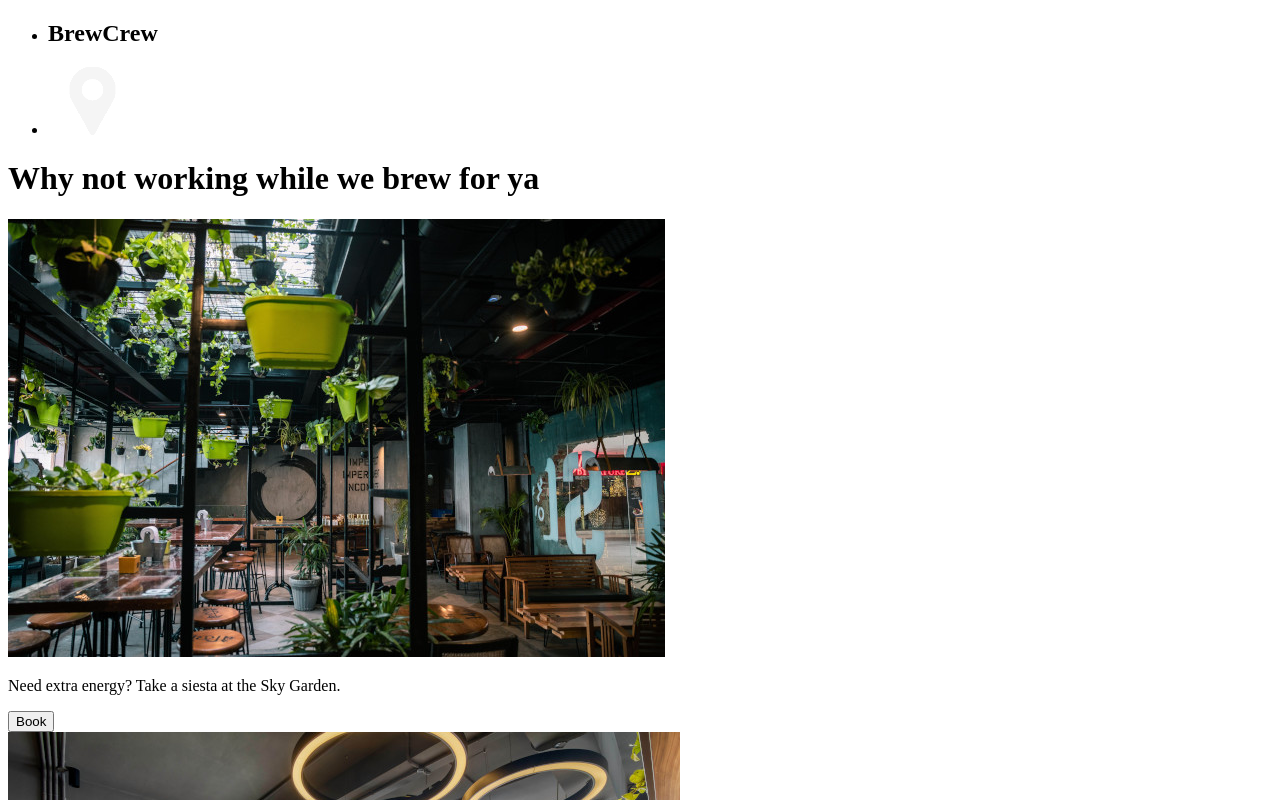
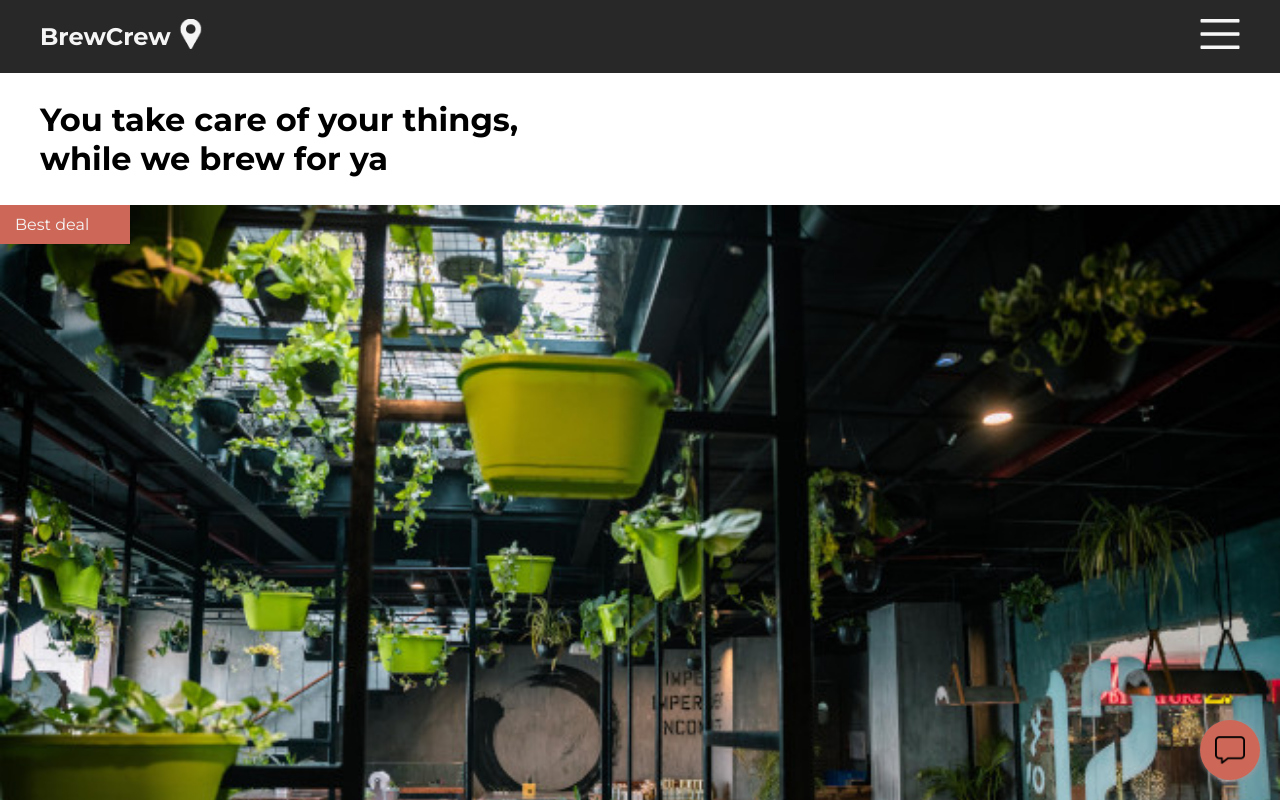
Before and after one commit to abram-stack/brew-crew-cafe, a plain HTML site: page index.html in a window 1280 px wide. Shown: the top 800 px of the page. Drawn offline with Linux system fonts and the light colour scheme.

Commit message:
add css style, feat: fix and relative positioning

```diff
--- a/index.html
+++ b/index.html
@@ -3,52 +3,74 @@
   <head>
     <meta charset="UTF-8" />
     <meta name="viewport" content="width=device-width, initial-scale=1.0" />
+    <link rel="stylesheet" href="style.css" />
+    <link rel="preconnect" href="https://fonts.googleapis.com" />
+    <link rel="preconnect" href="https://fonts.gstatic.com" crossorigin />
+    <link
+      href="https://fonts.googleapis.com/css2?family=Montserrat:wght@400;700&display=swap"
+      rel="stylesheet"
+    />
     <title>Brewing Crew Cafe</title>
   </head>
   <body>
     <header>
-      <nav>
+      <nav class="container">
         <ul>
           <li>
             <h1>BrewCrew</h1>
           </li>
           <li>
-            <img src="/images/pin.png" />
+            <img src="/images/pin.png" class="logo-img" />
+          </li>
+          <li class="align-right">
+            <img src="/images/burger.png" class="menu-nav" />
           </li>
         </ul>
       </nav>
     </header>
-    <div>
-      <h1>Why not working while we brew for ya</h1>
+    <div class="hero">
+      <h1 class="container"
+        >You take care of your things, <br />while we brew for ya</h1
+      >
     </div>
     <main>
-      <section>
-        <div>
-          <img src="images/sky-garden.jpg" />
+      <section class="item">
+        <div class="item-heading">
+          <img class="main-img" src="images/sky-garden.jpg" />
+          <div class="img-banner"> Best deal </div>
         </div>
-        <div>
+        <div class="container caption">
           <p>Need extra energy? Take a siesta at the Sky Garden.</p>
-          <button>Book</button>
+          <button class="book-btn">Book</button>
         </div>
       </section>
-      <section>
-        <div>
-          <img src="images/hygge.jpg" />
+      <section class="item">
+        <div class="item-heading">
+          <img class="main-img" src="images/hygge.jpg" />
         </div>
-        <div>
+        <div class="container caption">
           <p>Relax in the Hygge lounge</p>
-          <button>Book</button>
+          <button class="book-btn">Book</button>
         </div>
       </section>
-      <section>
-        <div>
-          <img src="images/work-cafe.jpg" />
+      <section class="item">
+        <div class="item-heading">
+          <img class="main-img" src="images/work-cafe.jpg" />
         </div>
-        <div>
-          <p>Stop and go, your essecntial daily dose of need for work. </p>
-          <button>Book</button>
+        <div class="container caption">
+          <p>Stop and go, your essential daily dose of need for work. </p>
+          <button class="book-btn">Book</button>
         </div>
       </section>
+      <div class="chat-box">
+        <img class="msg-img" src="images/message.png" />
+      </div>
     </main>
+    <footer>
+      <div class="container">
+        <h1>Contact us</h1>
+        <h3>BrewCrew@mail.com</h3>
+      </div>
+    </footer>
   </body>
 </html>
--- /dev/null
+++ b/style.css
@@ -0,0 +1,99 @@
+body{
+  margin: 0;
+  font-family: 'Montserrat', sans-serif;
+}
+header, footer{
+  background: #282828;
+  color: whitesmoke;
+  padding: 1.2em 0;
+}
+
+.logo-img, .menu-nav{
+  width: 40px;
+}
+.align-right{
+  margin-left: auto;
+}
+.main-img{
+  width: 100%;
+  display: block;
+}
+/* TYPOGRAPHY */
+h1, h3{
+  margin: 0;
+}
+.caption p{
+  font-size: 1.2rem;
+}
+footer h1{
+  font-size: 1rem;
+}
+
+
+
+nav ul{
+  margin: 0;
+  list-style: none;
+  display: flex;
+  align-items: center;
+  padding: 0;
+}
+
+
+/* LAYOUT */
+.container{
+  margin: 0 40px;
+}
+.hero{
+  padding: 1.7em 0;
+}
+.item{
+  margin-bottom: 1.5em;
+}
+.caption{
+  display: flex;
+  justify-content: space-between;
+  gap: 20px;
+}
+.book-btn{
+  padding: .5em 1.5em;
+  background: #CD6858;
+  color: whitesmoke;
+  font-size: 1em;
+  text-transform: uppercase;
+  font-weight: 700;
+  border: none;
+  align-self: center;
+  border-radius:5px;
+}
+
+.chat-box{
+  width: 60px;
+  height: 60px;
+  background: #CD6858;
+  border-radius: 50%;
+  display: flex;
+  box-shadow: 1px 1px 5px #999 ;
+  position: fixed;
+  bottom: 20px;
+  right: 20px;
+  cursor: pointer;
+
+}
+
+.msg-img{
+  margin: auto;
+  width: 50%;
+}
+.item-heading{
+  position: relative;
+}
+.img-banner{
+  position: absolute;
+  top: 0;
+  left: 0;
+  width: 100px;
+  padding:10px 15px;
+  background: #CD6858;
+  color: whitesmoke;
+}
```
